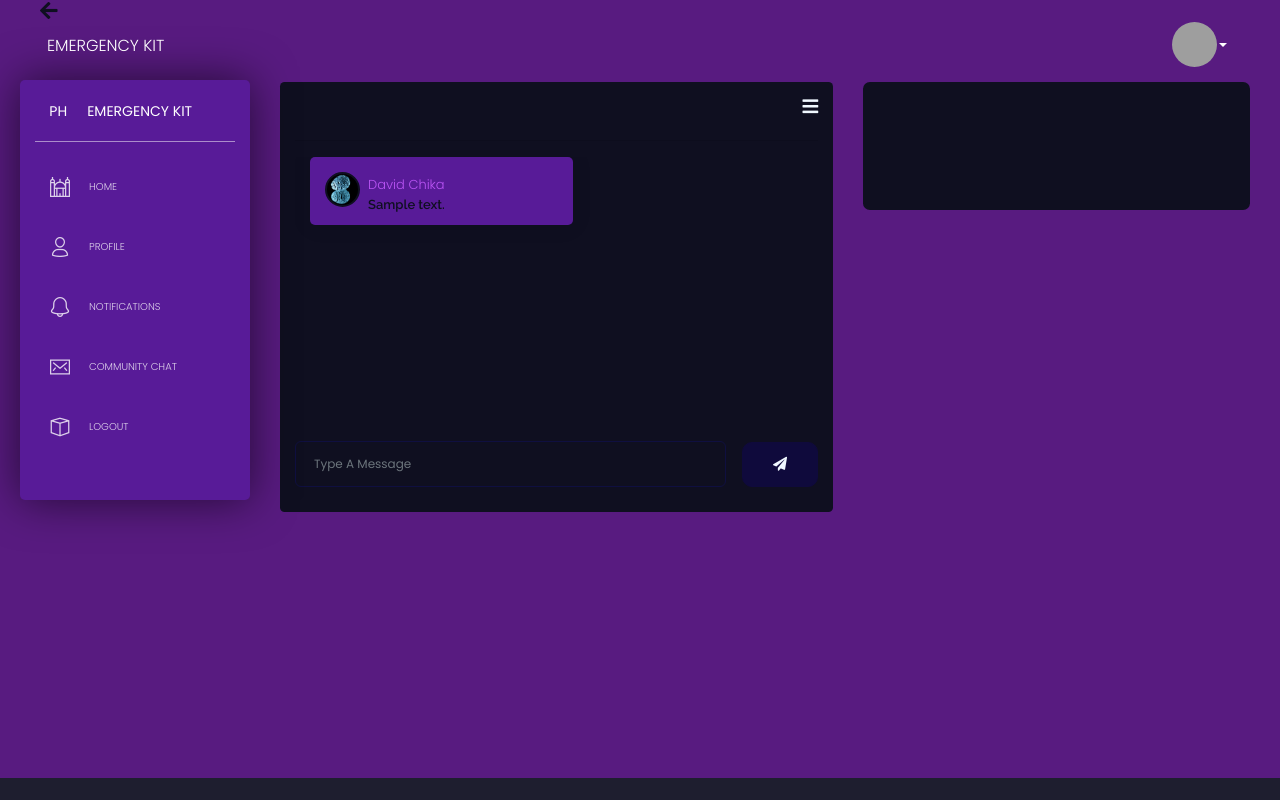
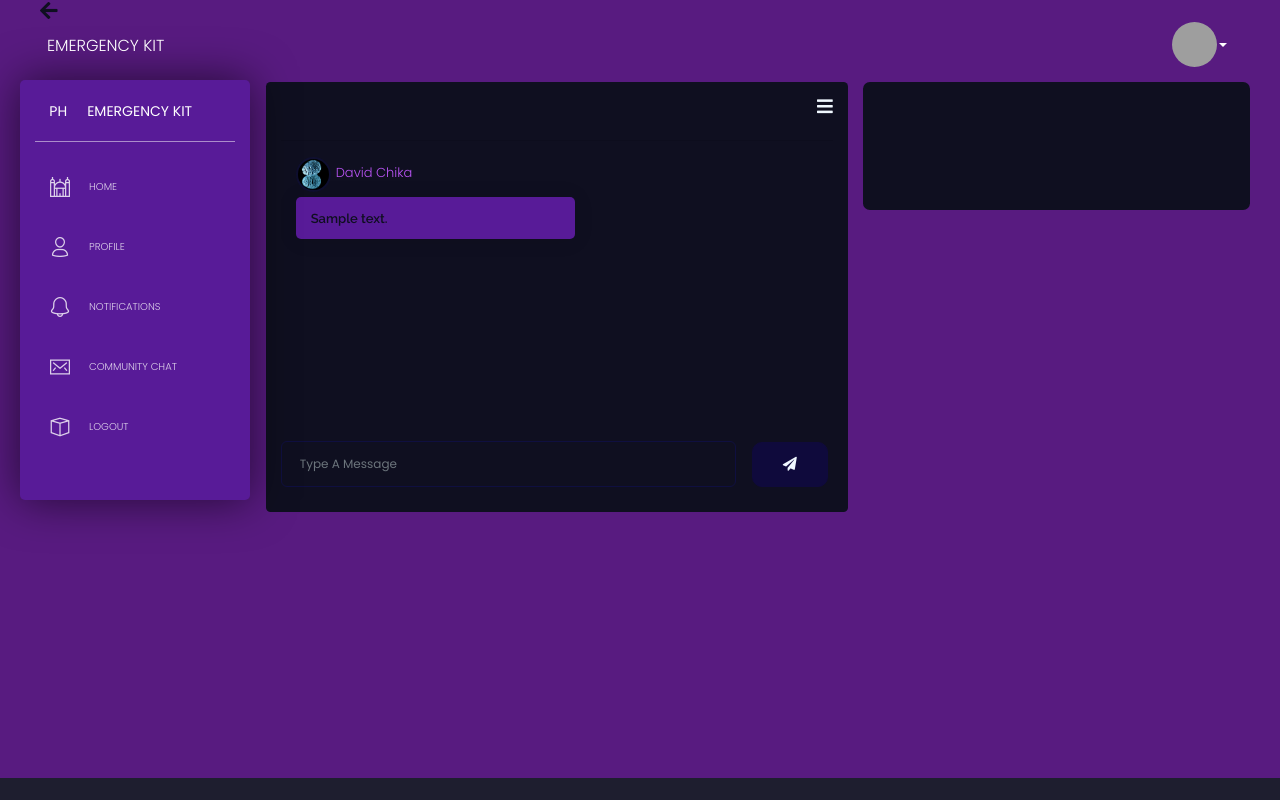
Before and after one commit to nelson-david/Emergency-Kit, a Flask app: page /message in a window 1280 px wide. Run offline with Flask 2, Linux system fonts and the light colour scheme; data comes from the database, SQL or seed files in the repository; both versions use the stored data as it was after the commit; tables that the repository leaves empty hold one stand-in row (values such as "Sample post"); some libraries are stand-ins or nearby versions; grey boxes are pictures that could not be loaded.

Commit message:
working on message box

```diff
--- a/app/routes/message_routes.py
+++ b/app/routes/message_routes.py
@@ -11,17 +11,11 @@ def single_message():
 
 @app.route('/sending', methods=['POST'])
 def sending():
-	message = request.form['message']
-	new_msg = Message(author=current_user, body=message)
+	new_msg = Message(author=current_user, body=request.form['message'])
+	pusher_client.trigger('my-channel', 'my-event', {'message': request.form['message']})
 	db.session.add(new_msg)
 	db.session.commit()
-	try:
-		pusher_client.trigger('chat-channel', 'new-message', {'message': message})
-		print(pusher_client)
-		return jsonify({'success':'true'})
-	except Exception as exc:
-		print(exc)
-		return jsonify({'success':'false'})
+	return jsonify({'success':'true'})
 
 @app.route('/check_typing', methods=['POST'])
 def check_typing():
--- a/app/templates/messages/chat2.html
+++ b/app/templates/messages/chat2.html
@@ -5,8 +5,8 @@
 {% block body_content %}
 
 <div class="content">
-    <div class="row">
-        <div class="col-md-7 col-sm-12 col-lg-7">
+    <div class="row" id="chat_row">
+        <div class="col-md-7 col-sm-12 col-lg-7" id="chat_col">
             <div class="card big_cards clearfix" id="main_chat">
                 <div class="card-body">
                     <p class="text-right choose_colors_text"><i class="fa fa-bars choose_colors_icon"></i></p>
@@ -41,11 +41,14 @@
                                 </div>
                             {% else %}
                                 <div class="col left non_user_col">
+                                    <div style="background-image: url('/static/img/{{message.author.profile_image}}');" class=" upper-img-responsive img-circle group_chat_picture"></div>
                                     <div class="card chat_card non_user_chat_card">
                                         <div class="card-body">
-                                            <div style="background-image: url('/static/img/{{message.author.profile_image}}');" class=" upper-img-responsive img-circle group_chat_picture"></div>
                                             <h5 class="message_author_name"><a href="{{url_for('others_profile', id=message.author.id)}}">{{message.author.name}}</a></h5>
                                             <h5 class="chat_text non_user_chat_text">{{message.body}}</h5>
+                                        </div>
+                                        <div class="message_time">
+                                            <span>{{message.timestamp.strftime('')}}</span>
                                         </div>
                                     </div>
                                 </div>
@@ -97,7 +100,8 @@
 .non_user_chat_card{
     background: #581b98;
     width: 55%;
-    border-radius: 5px
+    border-radius: 5px;
+    margin-top: -5px;
 }
 .current_user_chat_card{
     width: 55%;
@@ -110,11 +114,10 @@
     color: #0f0f20 !important;
     font-family: 'Raleway', sans-serif;
     font-size: 13px;
+    white-space: pre-wrap;
 }
 .non_user_chat_text{
-    margin-left: 43px;
-    white-space: pre-wrap;
-    margin-top: -8px;
+    margin-top: 28px;
 }
 .chat_content{
     height: 270px;
@@ -291,15 +294,19 @@
   width: 35px;
   height: 35px;
   position: relative;
-  border: 2px solid #0f0f20;
+  border: 2px solid #0f0f30;
   cursor: pointer;
   margin-bottom: 10px;
 }
 .message_author_name{
-    margin-top: -41px;
-    margin-left: 43px;
+    margin-top: -48px;
+    margin-left: 25px;
     white-space: pre-wrap;
     margin-bottom: 10px;
+}
+#chat_col{
+    padding-left: 0.7px !important;
+    padding-right: 0.7px !important;
 }
 </style>
 
@@ -350,7 +357,9 @@ $(".yellow_color").on("click", function(){
 <script>
     //$("#chat_content").scrollTop($("#chat_content").height());
 
+    $(document).ready(function(){
         $('#chat_content').scrollTop($('#chat_content')[0].scrollHeight);
+    });
 
     $("#chat_form").on("submit", function(e){
         e.preventDefault();
@@ -363,8 +372,10 @@ $(".yellow_color").on("click", function(){
             data: {'message':message_sent},
             success: function(){
                 $('.message_box').val('');
+            }
+        });
 
-                var pusher = new Pusher('2281811cac7fdcfac988', {
+        /*var pusher = new Pusher('2281811cac7fdcfac988', {
             cluster: 'us2',
             encypted: true
         });
@@ -372,7 +383,6 @@ $(".yellow_color").on("click", function(){
         var channel = pusher.subscribe('chat-channel');
 
         channel.bind('new-message', function(data){
-                    alert("sent");
             let message_template = `<div class="col right current_user_col">
                                                 <div class="card current_user_chat_card">
                                                     <div class="card-body">
@@ -386,9 +396,19 @@ $(".yellow_color").on("click", function(){
             //$("#chat_content").append(message_template);
             $('#chat_content').scrollTop($('#chat_content')[0].scrollHeight);
             //$("#chat_content").scrollTop($("#chat_content").height());
+        });*/
+
     });
-            }
+
+    var pusher = new Pusher('d301eb00c00912993892', {
+        cluster: 'eu',
+        encrypted: true
     });
+
+    var channel = pusher.subscribe('my-channel');
+    channel.bind('my-event', function(data) {
+        $("#body").load("#body");
+        $('#chat_content').scrollTop($('#chat_content')[0].scrollHeight);
     });
 
         /*$.post('/sending', {'message':message_sent, 'id':id}, function(){
--- a/app/templates/messages/media.html
+++ b/app/templates/messages/media.html
@@ -217,13 +217,13 @@
 
 @media(max-width: 395px){
 	.current_user_chat_card{
-		width: 75%;
+		width: 95% !important;
 	}
 	.non_user_chat_card{
-		width:  75%;
+		width:  95% !important;
 	}
 	.right{
-		margin-left: 80px !important;
+		margin-left: 20px !important;
 	}
 	.left{
 		margin-left: -5px;
@@ -238,7 +238,7 @@
 		width:  80%;
 	}
 	.right{
-		margin-left: 70px !important;
+		margin-left: 30px !important;
 	}
 	.left{
 		margin-left: -5px;
@@ -253,7 +253,7 @@
 		width:  82%;
 	}
 	.right{
-		margin-left: 60px !important;
+		margin-left: 30px !important;
 	}
 	.left{
 		margin-left: -5px;
--- a/run.py
+++ b/run.py
@@ -1,4 +1 @@
 from app import app
-
-if __name__ == "__main__":
-	app.run(debug=True, port=3500, host='0.0.0.0')
```
Also changed, not shown: app/__init__.py (+4 -4 lines), app/ozuoba.db. Lines whose indentation alone changed are shown as unchanged.
